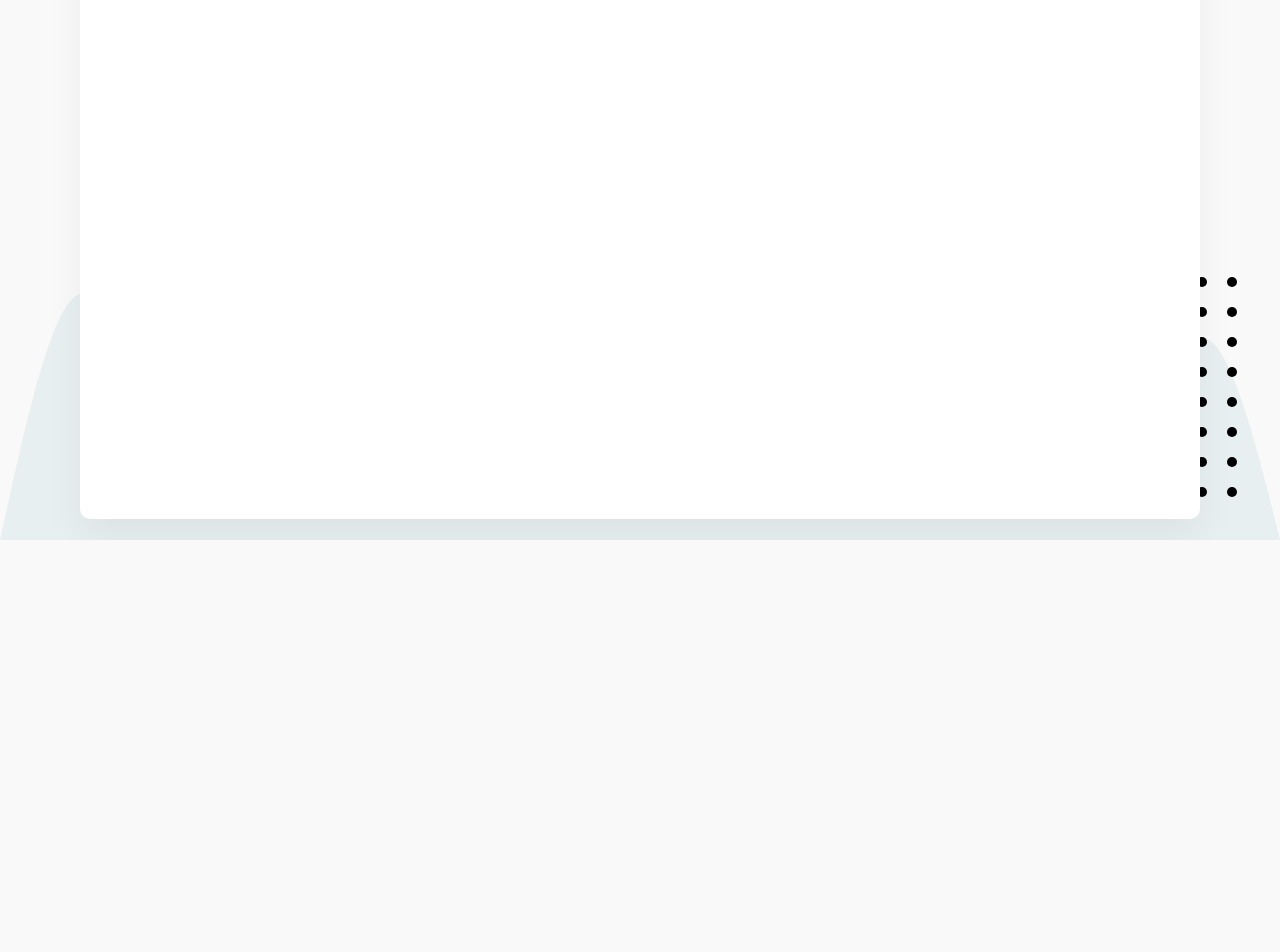
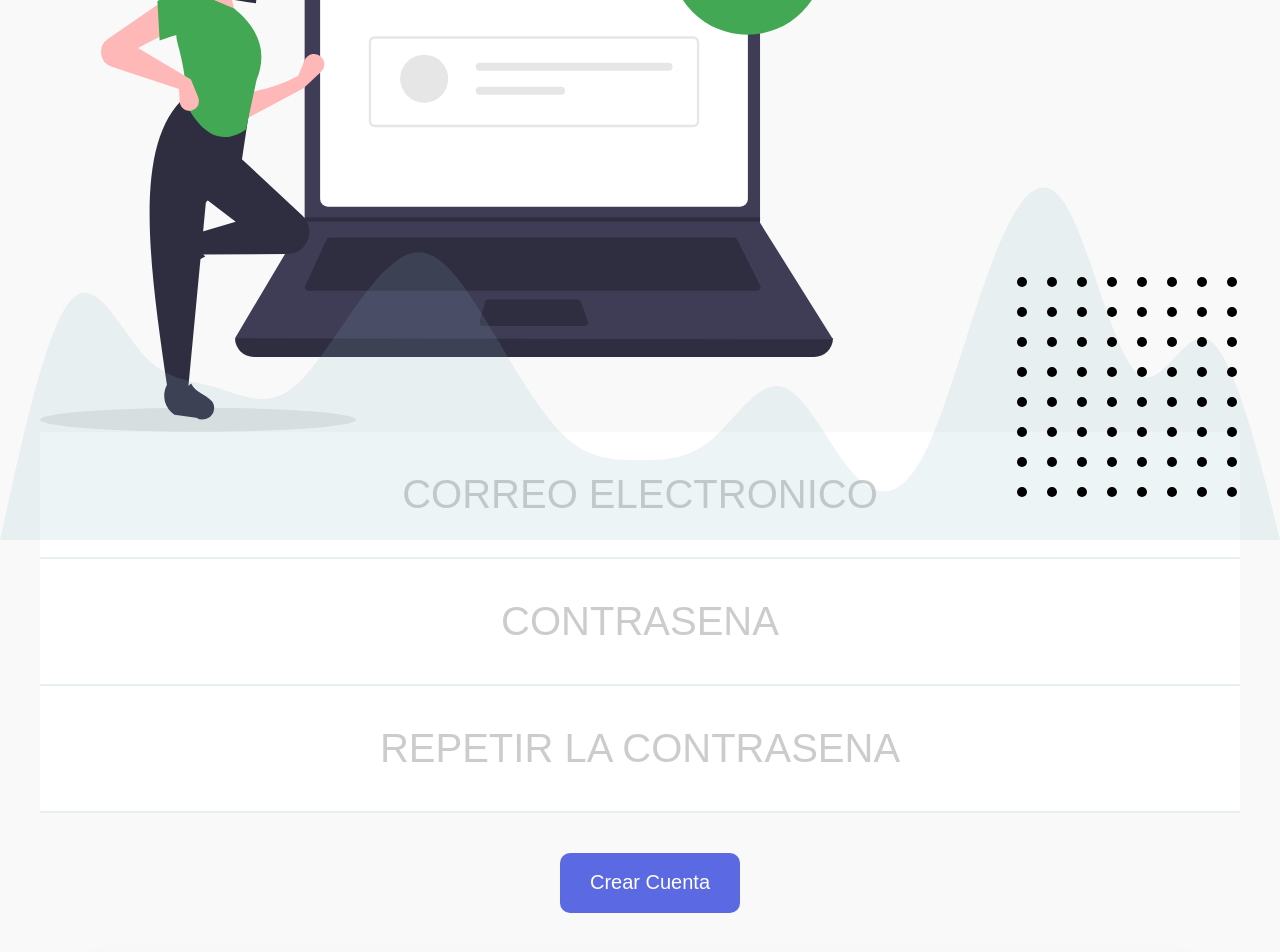
Before and after one commit to Mariangel86/Lista_gastos, a React (Create React App) app: page /Crear-cuenta in a window 1280 px wide. Shown: the part 260-1212 px from the top of the page. Before the commit the page ends 800 px from the top, so only its background shows below. Built offline with nearby package versions, Linux system fonts and the light colour scheme; what webfontloader would draw is missing.

Commit message:
changes  of friday

```diff
--- a/src/componentes/RegistroUsuarios.js
+++ b/src/componentes/RegistroUsuarios.js
@@ -1,8 +1,52 @@
 import React from "react";
+import { Helmet } from "react-helmet";
+import {Header, Titulo, ContenedorHeader} from './../elementos/Header';
+import Boton from './../elementos/Boton';
+import {ContenedorBoton, InputGrande, Input, Formulario, ContenedorFiltros } from './../elementos/ElementosDeFormulario';
+import { ReactComponent as SvgLogin } from './../imagenes/registro.svg';
+import styled from "styled-components";
 
 const RegistroUsuarios=()=> {
+  const Svg = styled(SvgLogin)`
+  width: 100%auto;
+  max-height: 6.25 rem;
+  margin-bottom: 1.25 rem;
+  `;
   return (
-<h1>Registro Usuarios</h1>
+<>
+    <Helmet>
+      <title>Crear cuenta</title>
+    </Helmet>
+    <Header>
+      <ContenedorHeader>
+        <Titulo> Crear cuenta</Titulo>
+        <div>
+        <Boton to="/iniciar-sesion">Iniciar Sesion</Boton>
+        </div>
+        </ContenedorHeader>
+    </Header>
+    <Formulario>
+      <Svg/>
+      <Input
+      type="email"
+      name="email"
+      placeholder="Correo Electronico"
+      />
+      <Input
+      type="password"
+      name="password"
+      placeholder="Contrasena"
+      />
+      <Input
+      type="password"
+      name="password2"
+      placeholder="Repetir la Contrasena"
+      />
+      <ContenedorBoton>
+      <Boton as="button" primario type="submit">Crear Cuenta</Boton>
+      </ContenedorBoton>
+    </Formulario>
+    </>
   );
 }
 
--- a/src/elementos/BtnRegresar.js
+++ b/src/elementos/BtnRegresar.js
@@ -1,6 +1,6 @@
 import React from "react";
 import styled from "styled-components";
-import { ReactComponent as IconoFlecha } from './../imagenes/flecha.png';
+import { ReactComponent as IconoFlecha } from './../imagenes/flecha.svg';
 import { useNavigate } from "react-router-dom";
 
 const Btn = styled.button`
--- /dev/null
+++ b/src/elementos/ElementosDeFormulario.js
@@ -0,0 +1,67 @@
+import styled from "styled-components";
+import theme from "./theme";
+
+
+
+
+
+const ContenedorFiltros = styled.div`
+	display: flex;
+	justify-content: space-between;
+	margin-bottom: 1.87rem; /* 30px */
+
+	@media(max-width: 60rem){ /* 950px */
+		flex-direction: column;
+
+		& > * {
+			width: 100%;
+			margin-bottom: 0.62rem; /* 10px */
+		}
+	}
+`;
+
+const Formulario = styled.form`
+	padding: 0 2.5rem; /* 40px */
+
+	height: 100%;
+	display: flex;
+	flex-direction: column;
+	justify-content: space-around;
+	input {
+		width: 100%;
+		text-align: center;
+		padding: 2.5rem 0;
+		font-family: 'Work Sans', sans-serif;
+		&::placeholder {
+			color: rgba(0,0,0,.2);
+		}
+	}
+
+	@media(max-width: 60rem){ /* 950px */
+		justify-content: start;
+	}
+`;
+
+const Input = styled.input`
+	font-size: 2.5rem; /* 40px */
+	text-transform: uppercase;
+	border: none;
+	border-bottom: 2px solid ${theme.grisClaro};
+	outline: none;
+
+	@media(max-width: 60rem){ /* 950px */
+		font-size: 2.2rem; /* 24px */
+	}
+`;
+
+const InputGrande = styled(Input)`
+	font-size: 4.37rem; /* 70px */
+	font-weight: bold;
+`;
+
+const ContenedorBoton = styled.div`
+	display: flex;
+	justify-content: center;
+	margin: 2.5rem 0;  /* 40px */
+`;
+export {ContenedorBoton, InputGrande, Input, Formulario, ContenedorFiltros };
--- /dev/null
+++ b/src/elementos/theme.js
@@ -0,0 +1,11 @@
+const theme = {
+	fondo: '#F9F9F9',
+	colorPrimario: '#5B69E2',
+	colorSecundario: '#000',
+	verde: '#43A854',
+	rojo: '#E34747',
+	grisClaro: '#E8EFF1',
+	grisClaro2: '#CBDDE2',
+	azulClaro: '#8792F1'
+}
+export default theme;
--- a/src/index.js
+++ b/src/index.js
@@ -15,24 +15,24 @@
 
 WebFont.load({
   google: {
-    families: ['Worksans:400,500,700', 'sans-serif']
+    families: ['Work sans', 'sans-serif']
   }
 });
 
 const root = ReactDOM.createRoot(document.getElementById('root'));
 root.render(
-  <React.StrictMode>
+<>
     <BrowserRouter>
     <Routes>
-    <Route path='/Iniciar-Sesion' element={<InicioSesion/>}/>
+      <Route path='/Iniciar-Sesion' element={<InicioSesion/>}/>
       <Route path='/Crear-cuenta' element={<RegistroUsuarios/>}/>
       <Route path='/Categorias' element={<GastosPorCategoria/>}/>
       <Route path='/Lista' element={<ListaDeGastos/>}/>
-      <Route path='/Editar/:id' element={<EditarGasto></EditarGasto>}/>
+      <Route path='/Editar/:id' element={<EditarGasto/>}/>
       <Route  path='/' element= {<App/>}/>
     </Routes>
     <Contenedor/>
     </BrowserRouter>
     <Fondo/>
-  </React.StrictMode>
+    </>
 );
```
Also changed, not shown: 1 other file (tests, documents, lock files or other folders).
